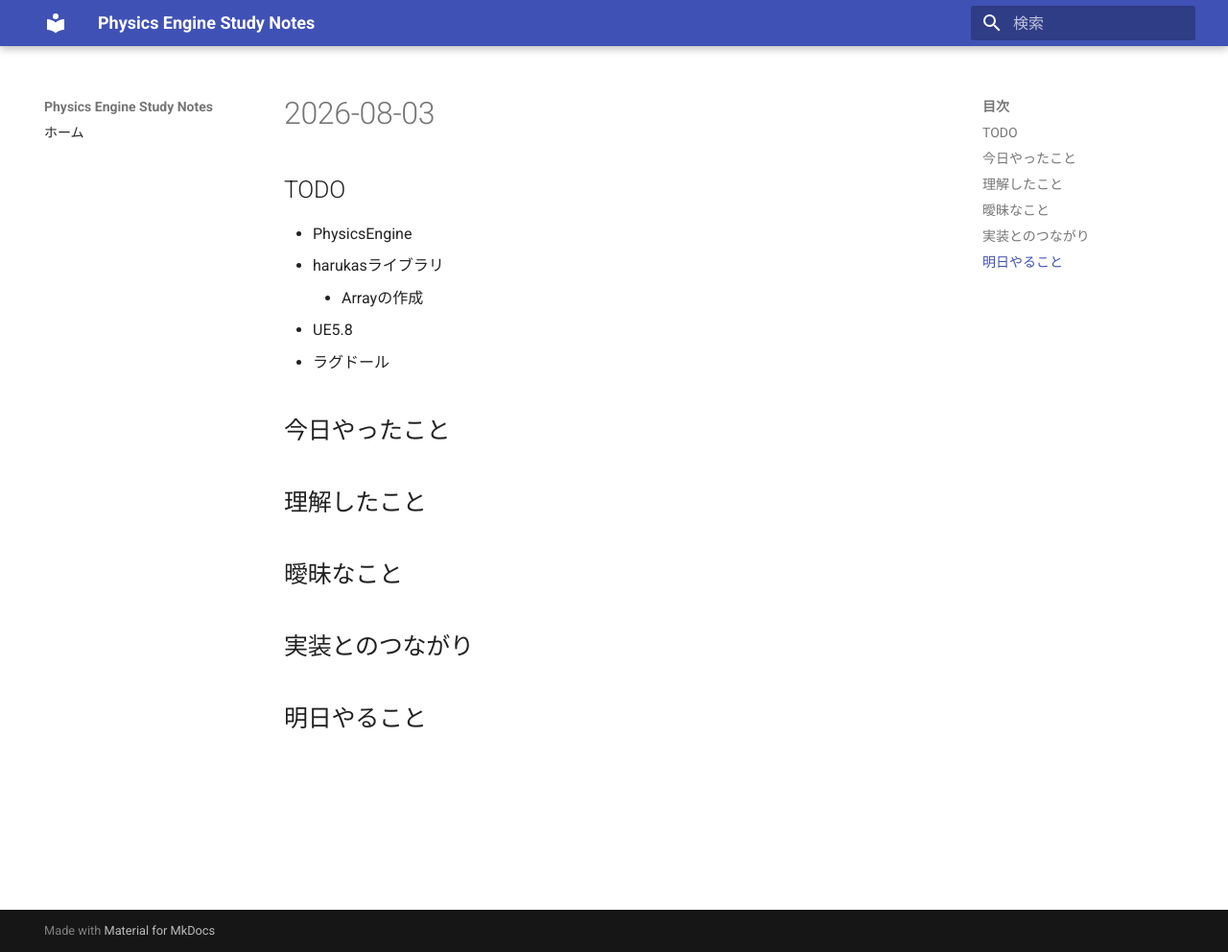
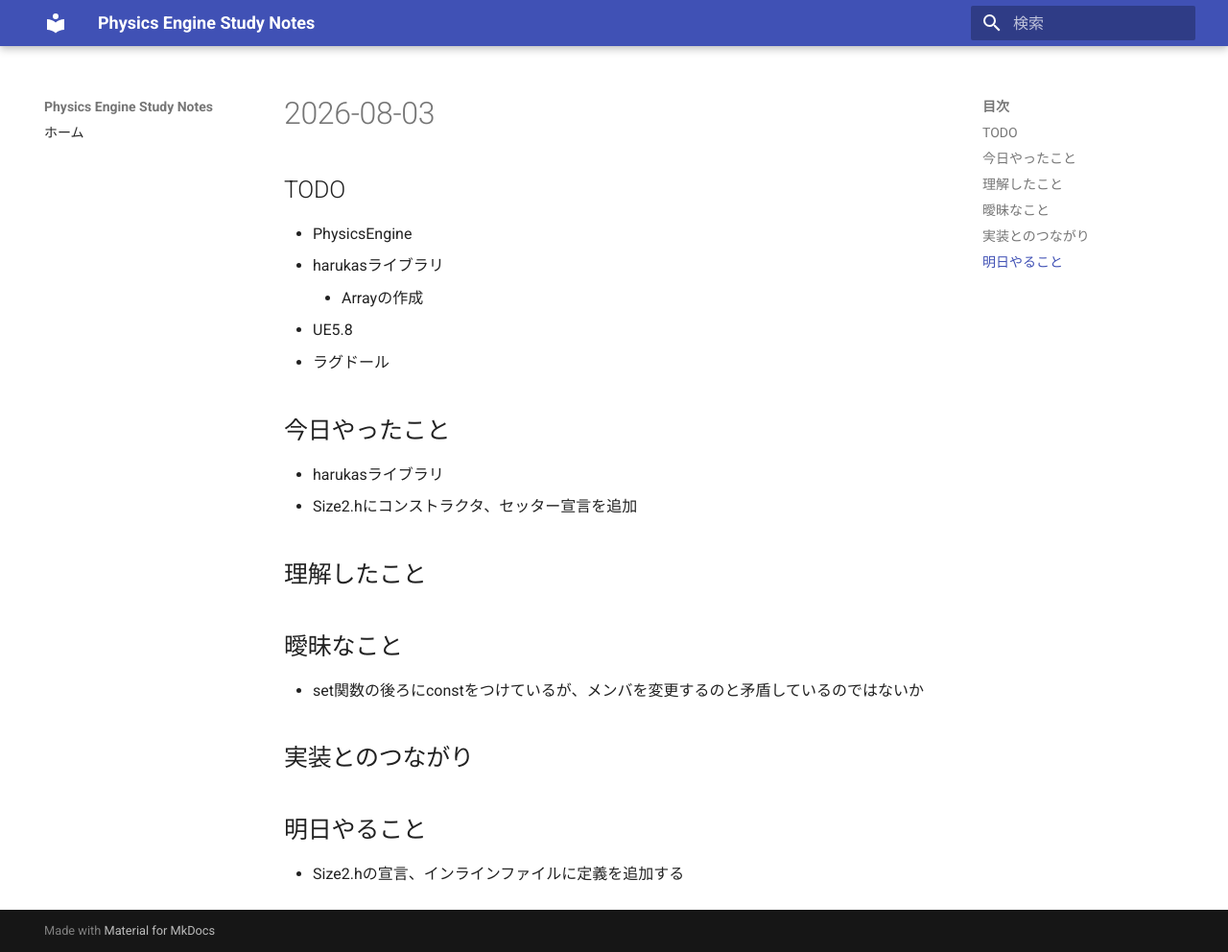
Before and after one commit to masu14/PhysicsEngine, an MkDocs documentation site: the page built from docs/notes/daily/2026-08-03.md, in a window 1280 px wide and 992 px high. Shown: the whole window at 96% size. Built offline with MkDocs 1.6.1 and Material for MkDocs 9.7.7, drawn with Linux system fonts in a browser that asks for light colours.

Commit message:
daily追加

```diff
--- a/docs/notes/daily/2026-08-03.md
+++ b/docs/notes/daily/2026-08-03.md
@@ -10,10 +10,17 @@
 
 ## 今日やったこと
 
+- harukasライブラリ
+  - Size2.hにコンストラクタ、セッター宣言を追加
+
 ## 理解したこと
 
 ## 曖昧なこと
 
+- set関数の後ろにconstをつけているが、メンバを変更するのと矛盾しているのではないか
+
 ## 実装とのつながり
 
 ## 明日やること
+
+- Size2.hの宣言、インラインファイルに定義を追加する
```
